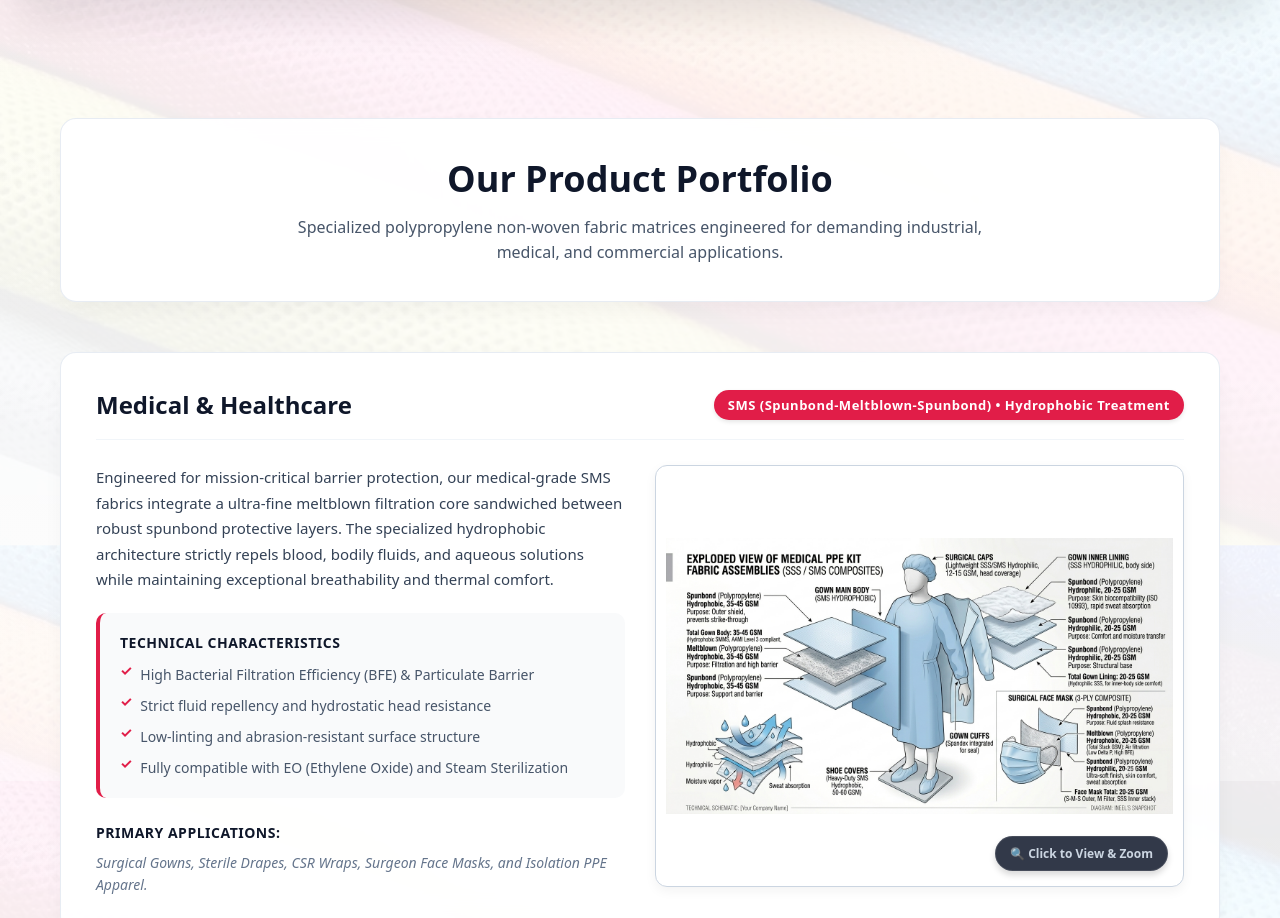
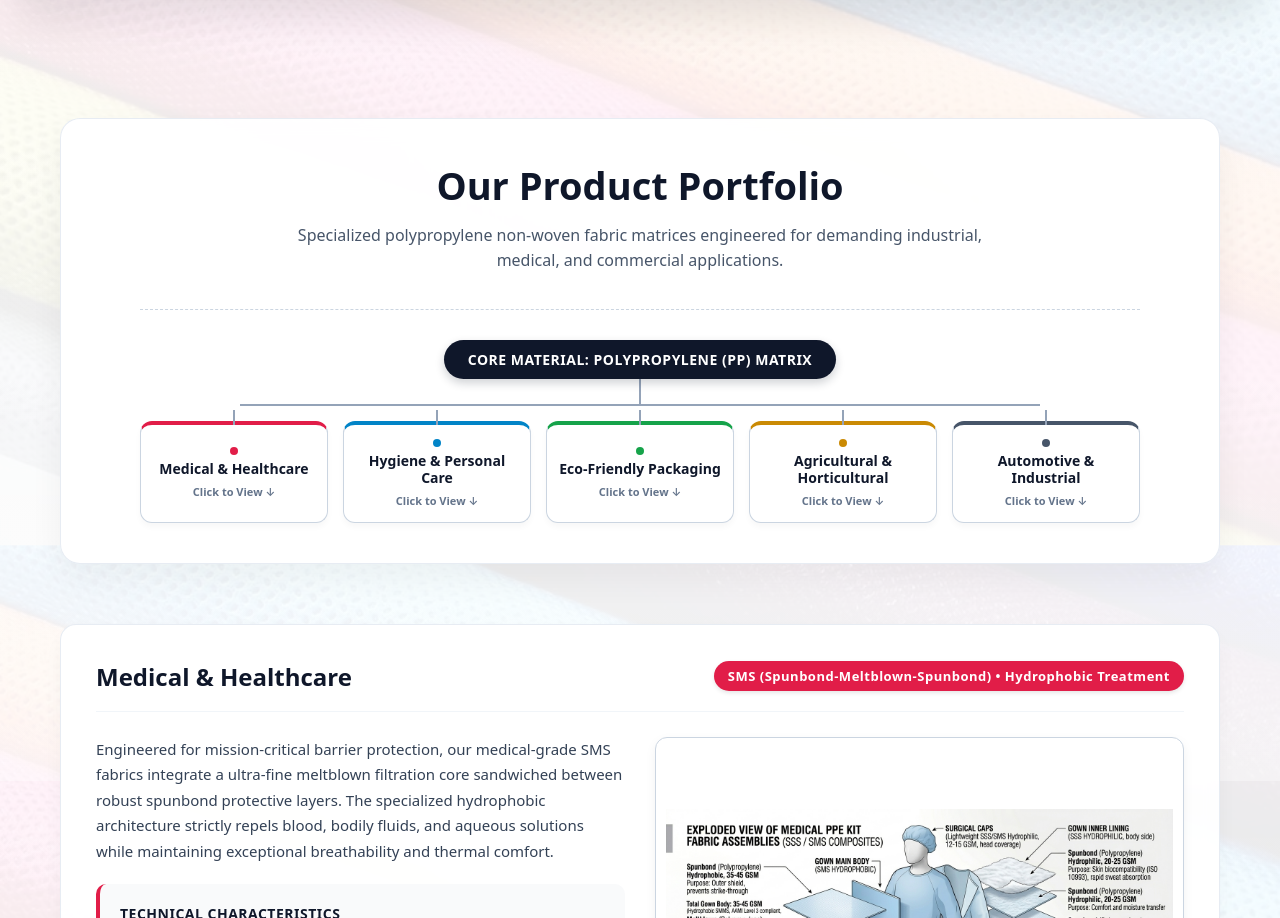
Before and after one commit to upnonwovens/upnonwovens-react, a React (Create React App) app: page / in a window 1280 px wide. Shown: the part 4819-5737 px from the top of the page. Built offline with nearby package versions, Linux system fonts and the light colour scheme.

Commit message:
Feature Update: Added interactive architectural flow diagram mapping out the 5 product portfolio segments directly below the section header

```diff
--- a/src/tabs/Products.jsx
+++ b/src/tabs/Products.jsx
@@ -93,15 +93,28 @@ const Products = () => {
   };
 
   const handleZoomIn = () => {
-    setZoomLevel((prev) => Math.min(prev + 0.3, 3)); // Max zoom 3x
+    setZoomLevel((prev) => Math.min(prev + 0.3, 3));
   };
 
   const handleZoomOut = () => {
-    setZoomLevel((prev) => Math.max(prev - 0.3, 0.5)); // Min zoom 0.5x
+    setZoomLevel((prev) => Math.max(prev - 0.3, 0.5));
   };
 
   const handleResetZoom = () => {
     setZoomLevel(1);
+  };
+
+  const scrollToSection = (id) => {
+    const element = document.getElementById(`category-${id}`);
+    if (element) {
+      const headerOffset = 110;
+      const elementPosition = element.getBoundingClientRect().top;
+      const offsetPosition = elementPosition + window.pageYOffset - headerOffset;
+      window.scrollTo({
+        top: offsetPosition,
+        behavior: 'smooth'
+      });
+    }
   };
 
   return (
@@ -116,15 +129,72 @@ const Products = () => {
         .img-hover-frame:hover img {
           transform: scale(1.02);
         }
+        .flow-node:hover {
+          transform: translateY(-4px);
+          box-shadow: 0 10px 20px rgba(0,0,0,0.1) !important;
+          border-color: #2563eb !important;
+        }
       `}</style>
 
-      {/* Section Title Header */}
-      <section style={{ marginBottom: '50px', textAlign: 'center' }}>
-        <div style={{ backgroundColor: 'rgba(255, 255, 255, 0.95)', padding: '35px 20px', borderRadius: '16px', boxShadow: '0 10px 25px -5px rgba(0,0,0,0.05)', border: '1px solid rgba(226, 232, 240, 0.8)', backdropFilter: 'blur(10px)' }}>
-          <h1 style={{ fontSize: 'clamp(28px, 4vw, 36px)', fontWeight: '800', color: '#0f172a', margin: '0 0 12px 0' }}>Our Product Portfolio</h1>
-          <p style={{ color: '#475569', fontSize: '16px', margin: 0, maxWidth: '750px', display: 'inline-block', lineHeight: '1.6' }}>
+      {/* Section Title Header & Architectural Flow Diagram */}
+      <section style={{ marginBottom: '60px', textAlign: 'center' }}>
+        <div style={{ backgroundColor: 'rgba(255, 255, 255, 0.95)', padding: '40px 20px', borderRadius: '20px', boxShadow: '0 15px 35px rgba(0,0,0,0.05)', border: '1px solid rgba(226, 232, 240, 0.8)', backdropFilter: 'blur(10px)', display: 'flex', flexDirection: 'column', alignItems: 'center' }}>
+
+          <h1 style={{ fontSize: 'clamp(28px, 4vw, 38px)', fontWeight: '800', color: '#0f172a', margin: '0 0 12px 0' }}>Our Product Portfolio</h1>
+          <p style={{ color: '#475569', fontSize: '16px', margin: '0 0 35px 0', maxWidth: '750px', lineHeight: '1.6' }}>
             Specialized polypropylene non-woven fabric matrices engineered for demanding industrial, medical, and commercial applications.
           </p>
+
+          {/* VISUAL FLOW DIAGRAM */}
+          <div style={{ width: '100%', maxWidth: '1000px', borderTop: '1px dashed #cbd5e1', paddingTop: '30px', display: 'flex', flexDirection: 'column', alignItems: 'center' }}>
+
+            {/* Root Node */}
+            <div style={{ backgroundColor: '#0f172a', color: '#ffffff', padding: '10px 24px', borderRadius: '30px', fontSize: '14px', fontWeight: '700', letterSpacing: '0.5px', boxShadow: '0 4px 10px rgba(15,23,42,0.2)', position: 'relative', zIndex: 2 }}>
+              CORE MATERIAL: POLYPROPYLENE (PP) MATRIX
+            </div>
+
+            {/* Vertical Connector Line */}
+            <div style={{ width: '2px', height: '25px', backgroundColor: '#94a3b8' }}></div>
+
+            {/* Horizontal Branching Bar */}
+            <div style={{ width: '80%', maxWidth: '800px', height: '2px', backgroundColor: '#94a3b8', position: 'relative' }}></div>
+
+            {/* 5 Segment Nodes Grid */}
+            <div style={{ display: 'grid', gridTemplateColumns: 'repeat(auto-fit, minmax(170px, 1fr))', gap: '15px', width: '100%', marginTop: '0px', paddingTop: '15px' }}>
+              {productCategories.map((cat) => (
+                <div
+                  key={`flow-${cat.id}`}
+                  onClick={() => scrollToSection(cat.id)}
+                  className="flow-node"
+                  style={{
+                    backgroundColor: '#ffffff',
+                    border: '1px solid #cbd5e1',
+                    borderTop: `4px solid ${cat.badgeColor}`,
+                    borderRadius: '12px',
+                    padding: '14px 10px',
+                    cursor: 'pointer',
+                    transition: 'all 0.2s ease',
+                    boxShadow: '0 4px 6px rgba(0,0,0,0.03)',
+                    display: 'flex',
+                    flexDirection: 'column',
+                    alignItems: 'center',
+                    justifyContent: 'center',
+                    gap: '6px',
+                    position: 'relative'
+                  }}
+                >
+                  {/* Dropdown Connector Pin */}
+                  <div style={{ width: '2px', height: '15px', backgroundColor: '#94a3b8', position: 'absolute', top: '-15px', left: '50%', transform: 'translateX(-50%)' }}></div>
+
+                  <span style={{ width: '8px', height: '8px', borderRadius: '50%', backgroundColor: cat.badgeColor, display: 'block' }}></span>
+                  <span style={{ fontSize: '14px', fontWeight: '800', color: '#0f172a', lineHeight: '1.2' }}>{cat.title}</span>
+                  <span style={{ fontSize: '11px', color: '#64748b', fontWeight: '600' }}>Click to View ↓</span>
+                </div>
+              ))}
+            </div>
+
+          </div>
+
         </div>
       </section>
 
@@ -134,6 +204,7 @@ const Products = () => {
           {productCategories.map((cat) => (
             <div
               key={cat.id}
+              id={`category-${cat.id}`}
               style={{
                 backgroundColor: 'rgba(255, 255, 255, 0.95)',
                 borderRadius: '16px',
@@ -228,7 +299,7 @@ const Products = () => {
                     style={{
                       width: '100%',
                       height: '100%',
-                      objectFit: 'contain', // Prevents cropping of text at edges
+                      objectFit: 'contain',
                       display: 'block',
                       transition: 'transform 0.3s ease'
                     }}
```
